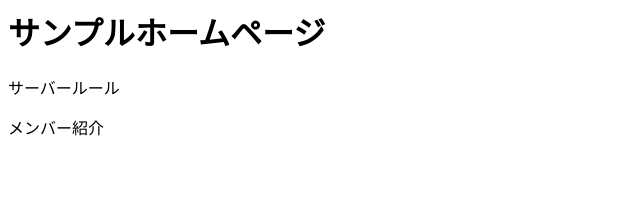
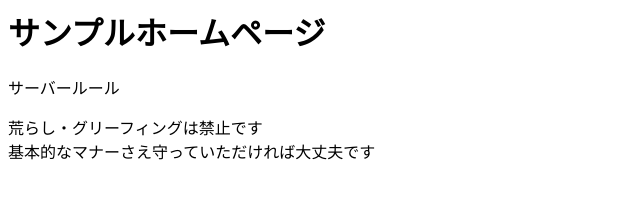
Before and after one commit to oisiiiiosusi/osushi, a plain HTML site: page index.html in a window 1280 px wide. Shown: the whole page, without its empty margins (0-640 px from the left). Drawn offline with Linux system fonts and the light colour scheme.

Commit message:
Update index.html

```diff
--- a/index.html
+++ b/index.html
@@ -1,5 +1,5 @@
 <body>
     <h1>サンプルホームページ</h1>
     <p>サーバールール</p>
-    <p>メンバー紹介</p>
+    <p>荒らし・グリーフィングは禁止です<br>基本的なマナーさえ守っていただければ大丈夫です</p>
 </body>
```
